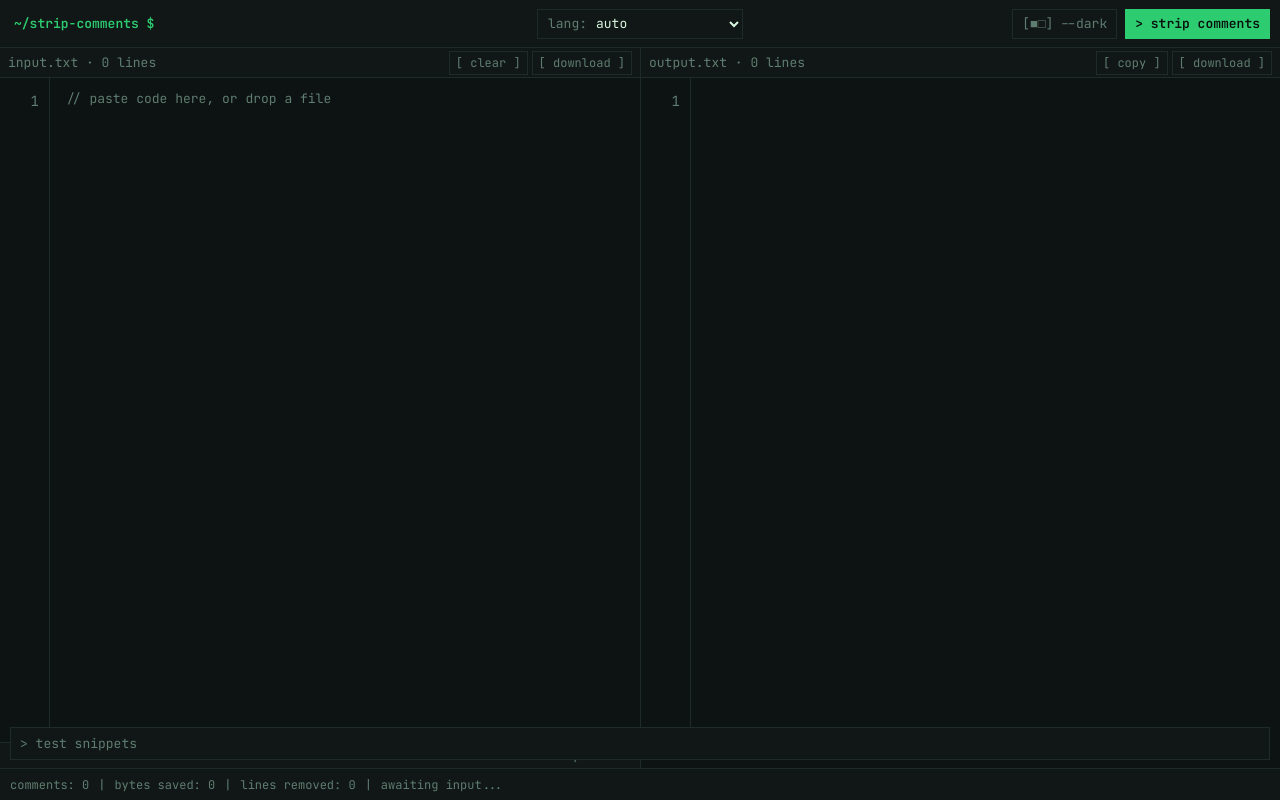
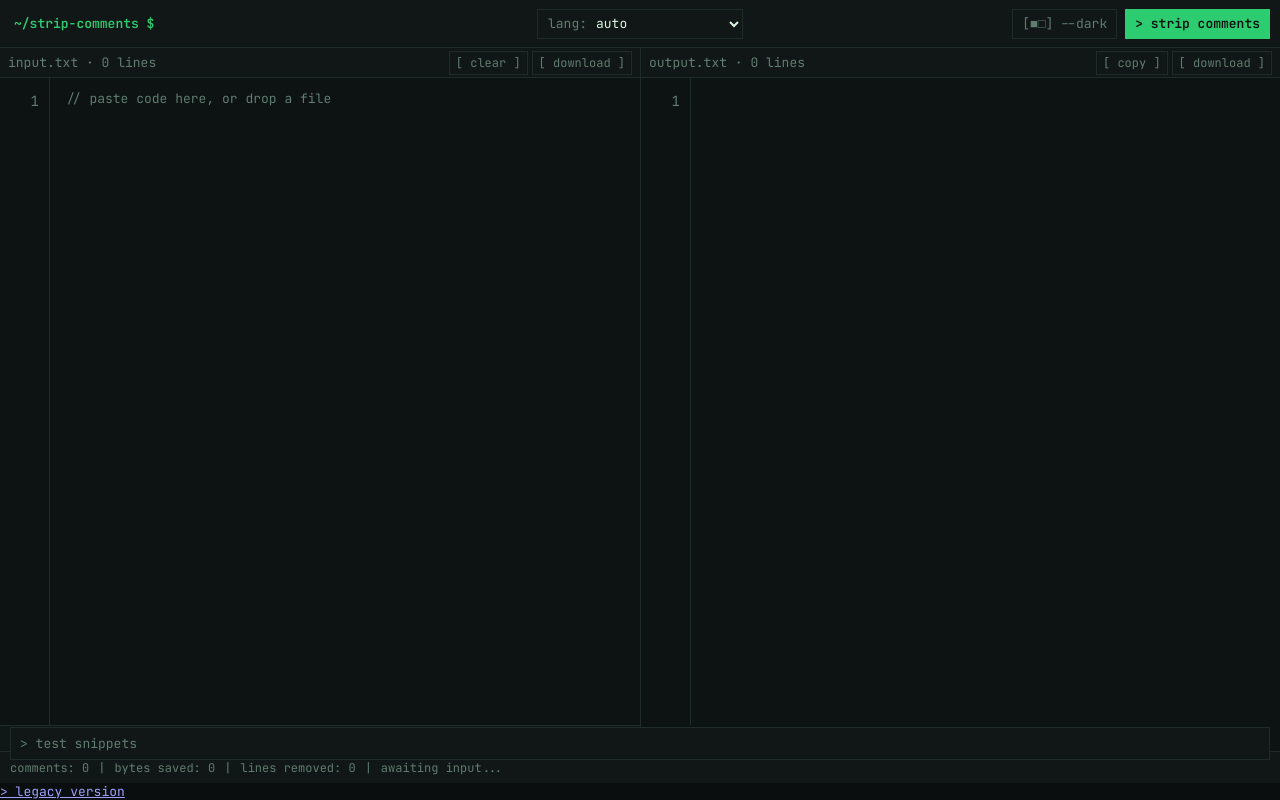
Before and after one commit to aaqib-hafeez-khan-in/NoCodeComments, a website: page index.html in a window 1280 px wide. Drawn offline with Linux system fonts and the light colour scheme.

Commit message:
fix: restore legacy version link for integrity check

```diff
--- a/index.html
+++ b/index.html
@@ -61,6 +61,7 @@
       <button class="snippet" data-language="sql"><span>sql</span><small>SQL line + block comments</small></button>
     </div>
   </details>
+  <footer class="app-footer"><a href="./legacy/">&gt; legacy version</a></footer>
 </main>
 <script type="module" src="app.js"></script>
 </body>
```
